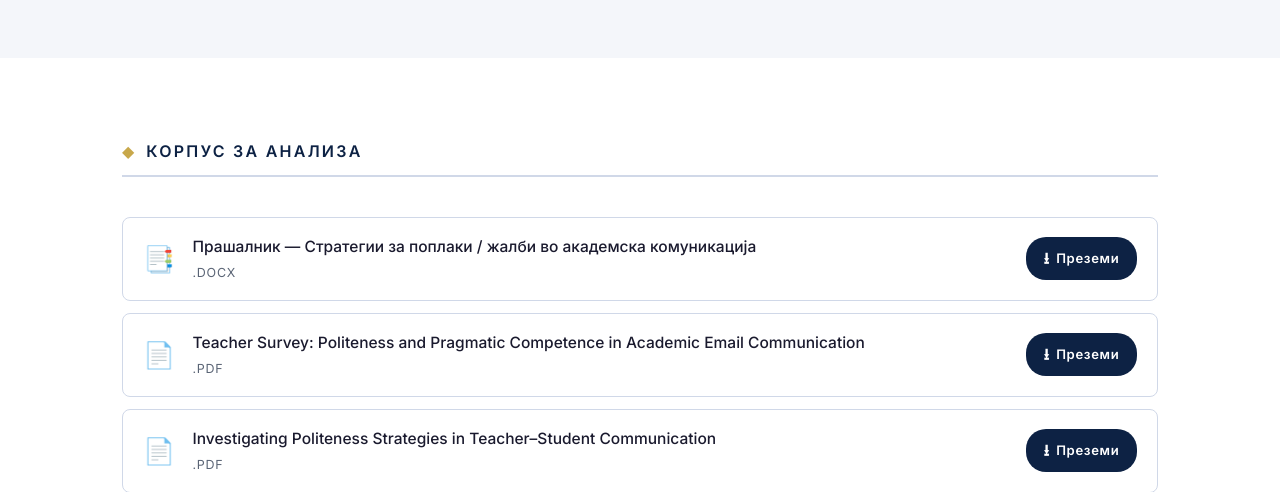
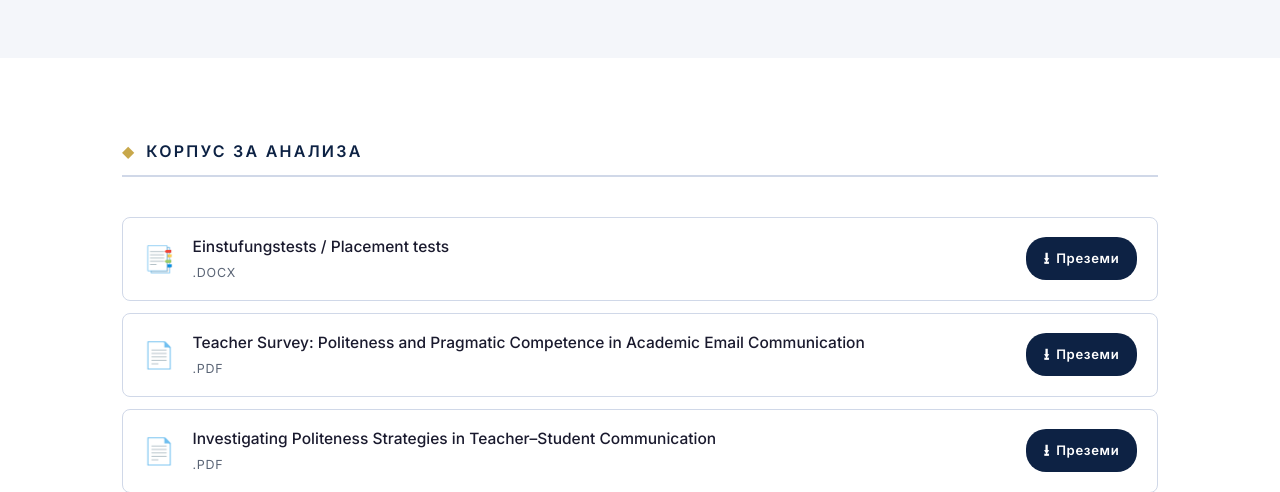
Before and after one commit to VladimirIvanovski/pragmatika_v4, a Flask app: page /materijali in a window 1280 px wide. Shown: the part 2880-3372 px from the top of the page. Run offline with Flask 3, Linux system fonts and the light colour scheme.

Commit message:
name change

```diff
--- a/templates/materijali.html
+++ b/templates/materijali.html
@@ -373,7 +373,7 @@
             <li class="file-item">
                 <div class="file-icon">&#128209;</div>
                 <div class="file-info">
-                    <span class="file-name">Прашалник — Стратегии за поплаки / жалби во академска комуникација</span>
+                    <span class="file-name">Einstufungstests / Placement tests</span>
                     <span class="file-meta">.docx</span>
                 </div>
                 <a href="https://drive.google.com/uc?export=download&id=1hcFdTLvUpvVHkZDfk6LRDi0ORbUuq0cg" class="file-download" target="_blank" rel="noopener">
```
